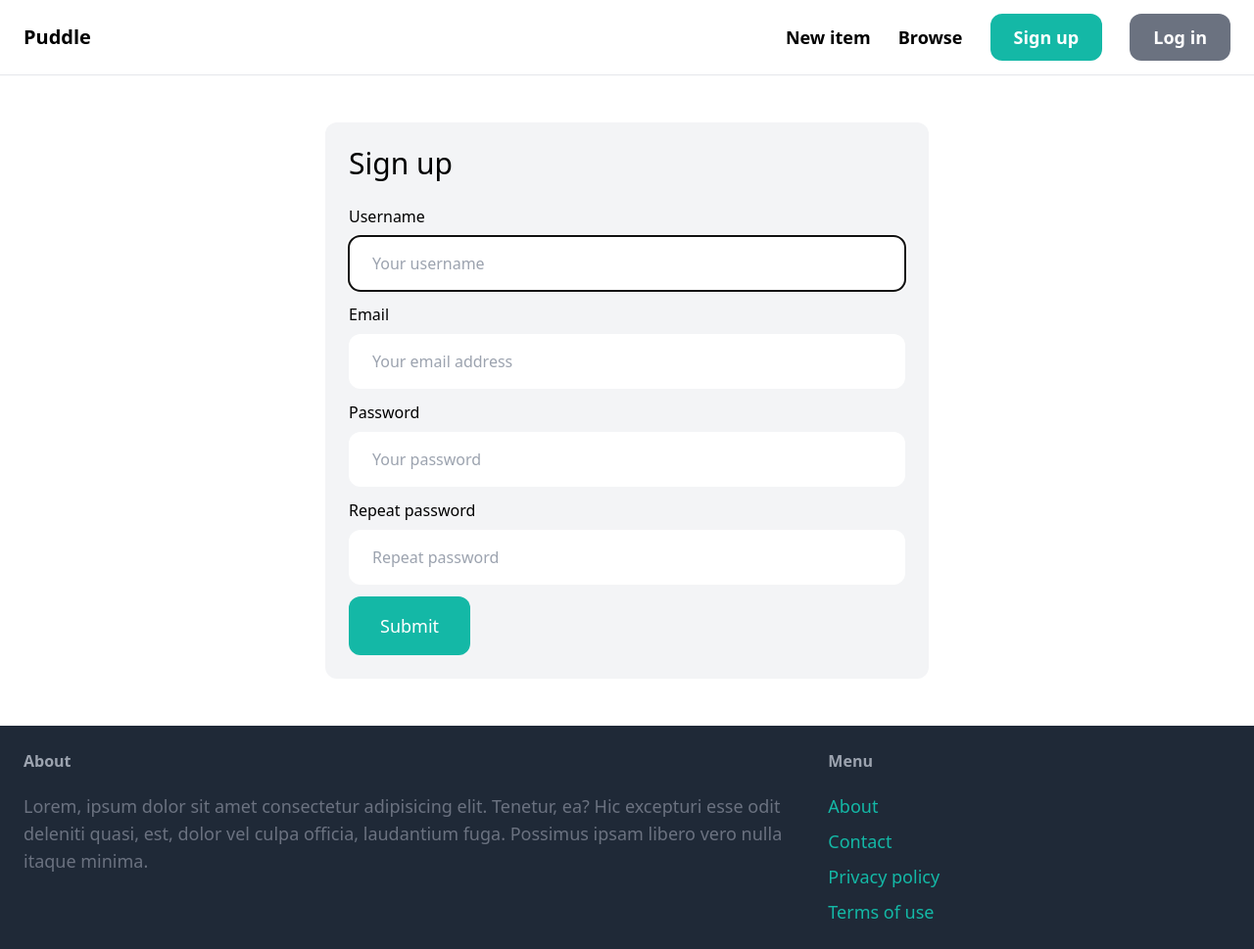
After one commit to kikutan-day65/marketplace-django, a Django app: page /signup/ in a window 1280 px wide. The commit adds this page. Shown: the whole page at 98% size. Run offline with Django 4.2, Linux system fonts and the light colour scheme; some libraries are stand-ins or nearby versions.

Commit message:
create a sign up page

```diff
--- /dev/null
+++ b/core/forms.py
@@ -0,0 +1,29 @@
+from django import forms
+from django.contrib.auth.forms import UserCreationForm
+
+from django.contrib.auth.models import User
+
+class SignupForm(UserCreationForm):
+    class Meta:
+        model = User
+        fields = ('username', 'email', 'password1', 'password2')
+
+    username = forms.CharField(widget=forms.TextInput(attrs={
+        'placeholder': 'Your username',
+        'class': 'w-full py-4 px-6 rounded-xl',
+    }))
+
+    email = forms.CharField(widget=forms.EmailInput(attrs={
+        'placeholder': 'Your email address',
+        'class': 'w-full py-4 px-6 rounded-xl',
+    }))
+
+    password1 = forms.CharField(widget=forms.PasswordInput(attrs={
+        'placeholder': 'Your password',
+        'class': 'w-full py-4 px-6 rounded-xl',
+    }))
+
+    password2 = forms.CharField(widget=forms.PasswordInput(attrs={
+        'placeholder': 'Repeat password',
+        'class': 'w-full py-4 px-6 rounded-xl',
+    }))
--- a/core/templates/core/base.html
+++ b/core/templates/core/base.html
@@ -17,7 +17,7 @@
             <a href="#" class="text-lg font-semibold hover:text-gray-500">New item</a>
             <a href="#" class="text-lg font-semibold hover:text-gray-500">Browse</a>
 
-            <a href="#" class="px-6 py-3 text-lg font-semibold bg-teal-500 text-white rounded-xl hover:bg-teal-700">Sign up</a>
+            <a href="{% url 'core:signup' %}" class="px-6 py-3 text-lg font-semibold bg-teal-500 text-white rounded-xl hover:bg-teal-700">Sign up</a>
             <a href="#" class="px-6 py-3 text-lg font-semibold bg-gray-500 text-white rounded-xl hover:bg-gray-700">Log in</a>
         </div>
     </nav>
@@ -38,7 +38,7 @@
 
             <ul class="space-y-2">
                 <li><a href="#" class="text-lg text-teal-500 hover:text-teal-700">About</a></li>
-                <li><a href="{% url 'contact' %}" class="text-lg text-teal-500 hover:text-teal-700">Contact</a></li>
+                <li><a href="{% url 'core:contact' %}" class="text-lg text-teal-500 hover:text-teal-700">Contact</a></li>
                 <li><a href="#" class="text-lg text-teal-500 hover:text-teal-700">Privacy policy</a></li>
                 <li><a href="#" class="text-lg text-teal-500 hover:text-teal-700">Terms of use</a></li>
             </ul>
--- /dev/null
+++ b/core/templates/core/signup.html
@@ -0,0 +1,49 @@
+{% extends 'core/base.html' %}
+
+
+{% block title %}
+    Sign up
+{% endblock title %}
+
+
+{% block content %}
+<div class="w-1/2 my-6 mx-auto p-6 bg-gray-100 rounded-xl">
+    <h1 class="mb-6 text-3xl">Sign up</h1>
+
+    <form method="post" action=".">
+        {% csrf_token %}
+
+        <div class="mb-3">
+            <label class="inline-block mb-2">Username</label><br>
+            {{ form.username }}
+        </div>
+
+        <div class="mb-3">
+            <label class="inline-block mb-2">Email</label><br>
+            {{ form.email }}
+        </div>
+
+        <div class="mb-3">
+            <label class="inline-block mb-2">Password</label><br>
+            {{ form.password1 }}
+        </div>
+
+        <div class="mb-3">
+            <label class="inline-block mb-2">Repeat password</label><br>
+            {{ form.password2 }}
+        </div>
+
+        {% if form.errors or form.non_field_errors %}
+            <div class="mb-3 p-6 bg-red-100 rounded-xl">
+                {% for field in form %}
+                    {{ field.errors }}
+                {% endfor %}
+
+                {{ form.non_field_errors }}
+            </div>
+        {% endif %}
+
+        <button class="py-4 px-8 text-lg bg-teal-500 hover:bg-teal-700 rounded-xl text-white">Submit</button>
+    </form>
+</div>
+{% endblock content %}
--- a/core/urls.py
+++ b/core/urls.py
@@ -5,9 +5,12 @@ from django.urls import path
 
 from . import views
 
+app_name = 'core'
+
 urlpatterns = [
     path('admin/', admin.site.urls),
 
     path('', views.index, name='index'),
     path('contact/', views.contact, name='contact'),
+    path('signup/', views.signup, name='signup'),
 ] + static(settings.MEDIA_URL, document_root=settings.MEDIA_ROOT)   # to display the images
--- a/core/views.py
+++ b/core/views.py
@@ -1,6 +1,8 @@
-from django.shortcuts import render
+from django.shortcuts import render, redirect
 
 from item.models import  Category, Item
+
+from .forms import SignupForm
 
 # Create your views here.
 
@@ -16,3 +18,18 @@ def index(request):
 
 def contact(request):
     return render(request, 'core/contact.html')
+
+def signup(request):
+    if request.method == 'POST':
+        form = SignupForm(request.POST)
+
+        if form.is_valid():
+            form.save()
+
+            return redirect('/login/')
+    else:
+        form = SignupForm()
+
+    return render(request, 'core/signup.html', {
+        'form': form
+    })
```
